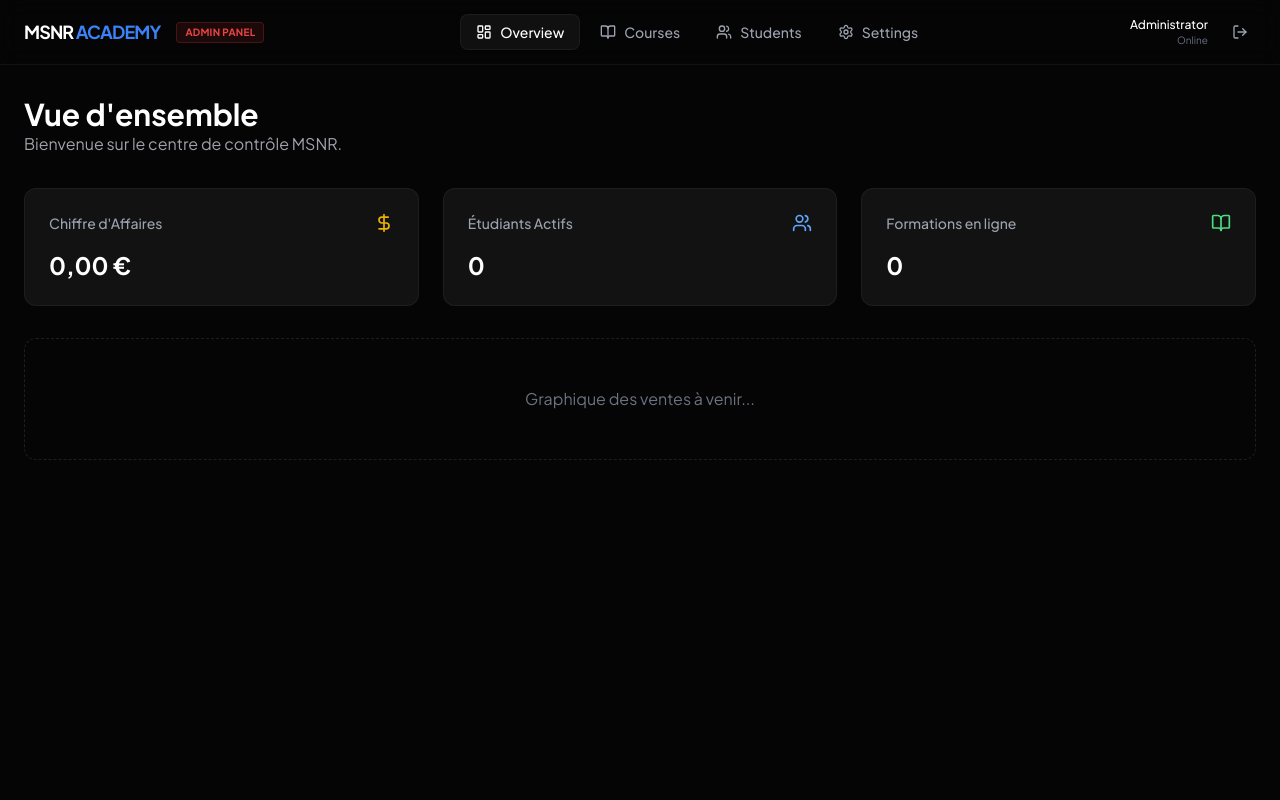
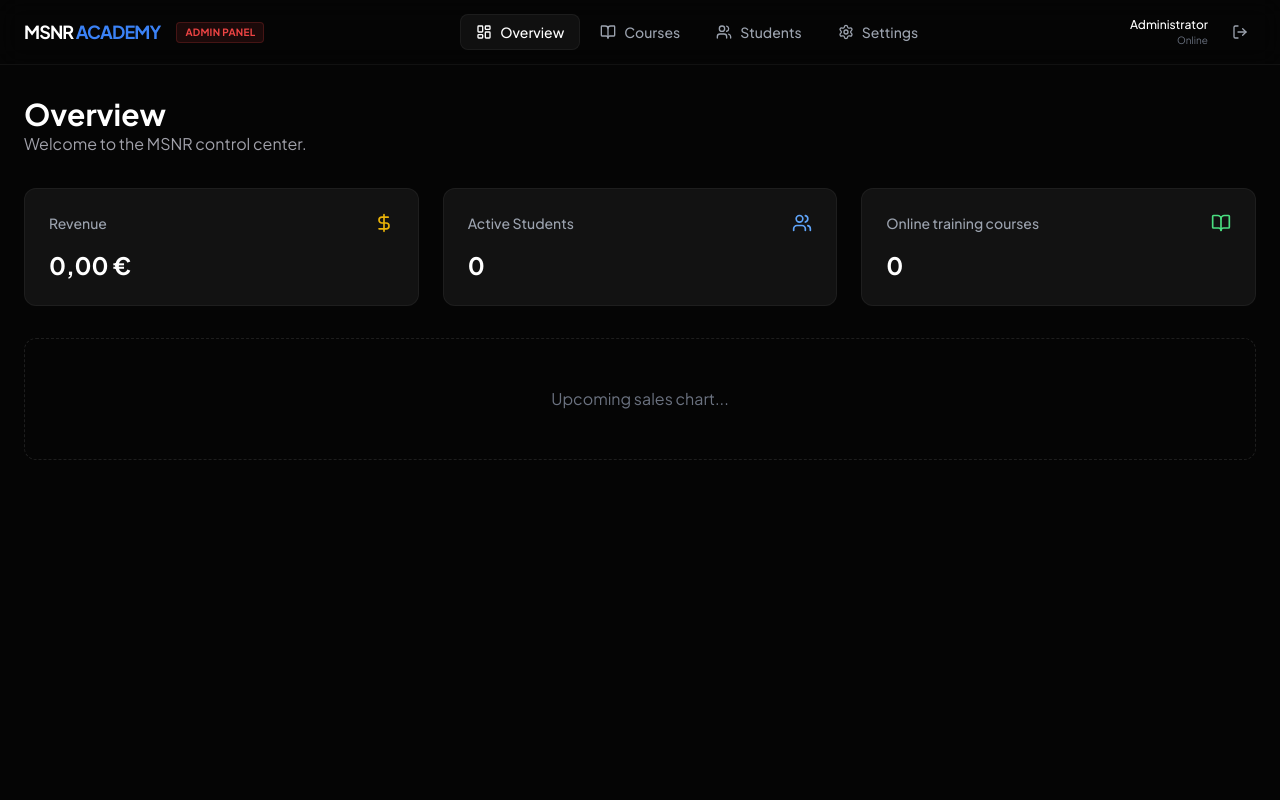
Before and after one commit to AlexiRn3/msnr-academy, a Next.js app: page /admin in a window 1280 px wide. Shown: the top 800 px of the page. Built offline with nearby package versions, Linux system fonts and the light colour scheme.

Commit message:
Update page.tsx

```diff
--- a/app/admin/page.tsx
+++ b/app/admin/page.tsx
@@ -5,16 +5,16 @@ export default function AdminDashboard() {
   return (
     <div className="space-y-8">
       <div>
-        <h2 className="text-3xl font-bold text-white">Vue d'ensemble</h2>
-        <p className="text-text-muted">Bienvenue sur le centre de contrôle MSNR.</p>
+        <h2 className="text-3xl font-bold text-white">Overview</h2>
+        <p className="text-text-muted">Welcome to the MSNR control center.</p>
       </div>
 
       {/* Stats Cards */}
       <div className="grid grid-cols-1 md:grid-cols-3 gap-6">
         {[
-          { label: "Chiffre d'Affaires", value: "0,00 €", icon: DollarSign, color: "text-accent" },
-          { label: "Étudiants Actifs", value: "0", icon: Users, color: "text-blue-400" },
-          { label: "Formations en ligne", value: "0", icon: BookOpen, color: "text-green-400" },
+          { label: "Revenue", value: "0,00 €", icon: DollarSign, color: "text-accent" },
+          { label: "Active Students", value: "0", icon: Users, color: "text-blue-400" },
+          { label: "Online training courses", value: "0", icon: BookOpen, color: "text-green-400" },
         ].map((stat, i) => (
           <div key={i} className="p-6 bg-surface border border-white/5 rounded-xl">
             <div className="flex items-center justify-between mb-4">
@@ -28,7 +28,7 @@ export default function AdminDashboard() {
 
       {/* Section Vide pour l'instant */}
       <div className="p-12 border border-dashed border-white/10 rounded-xl flex items-center justify-center text-gray-500">
-        Graphique des ventes à venir...
+        Upcoming sales chart...
       </div>
     </div>
   );
```
